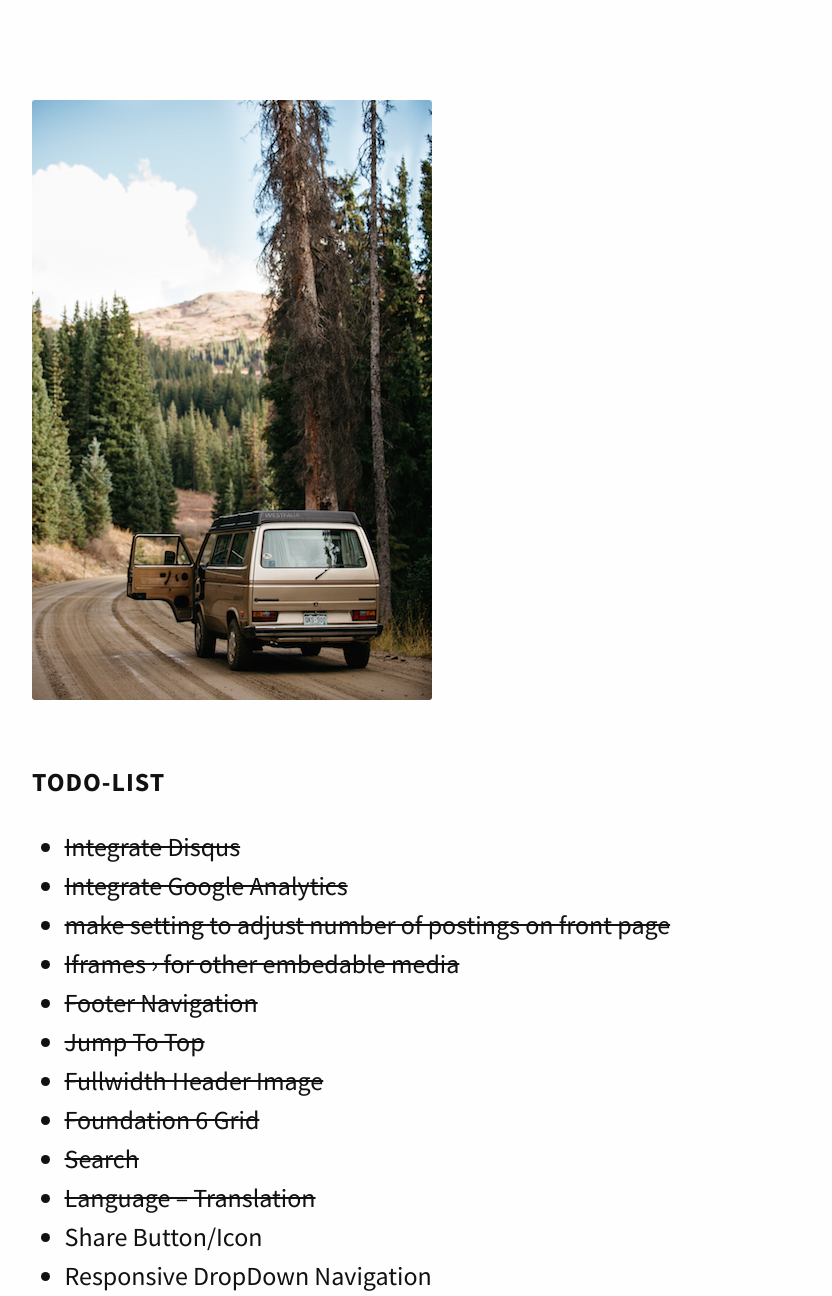
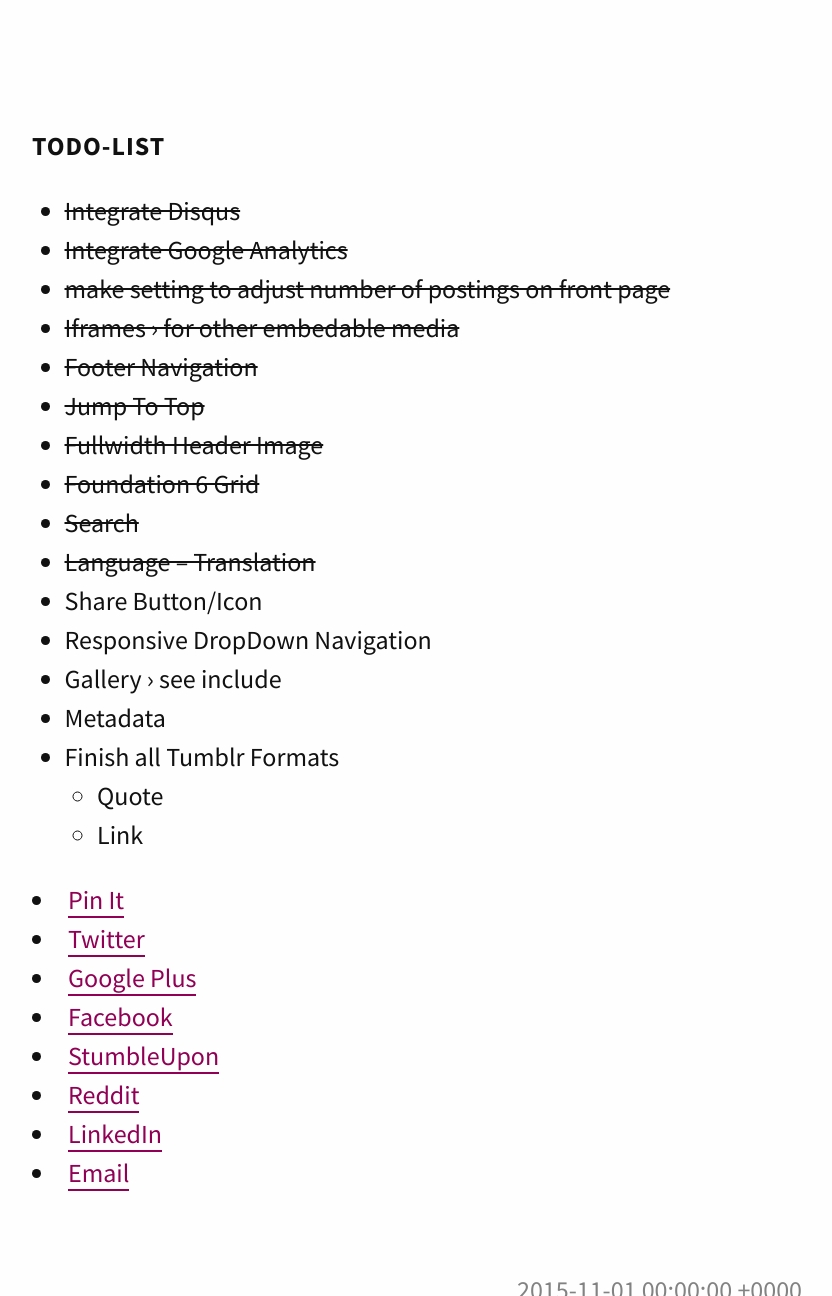
Before and after one commit to Phlow/simplicity, a Jekyll site: the page built from _posts/2015-11-01-todo.md, in a window 1280 px wide and 1400 px high, cut to the strip 104-1400 px from the top of the window. Shown: the whole strip, without its empty margins (223-1055 px from the left). Built offline with Jekyll 4.4.1, drawn with Linux system fonts in a browser that asks for light colours.

Commit message:
Simplified TypoSettings

```diff
--- a/_posts/2015-11-01-todo.md
+++ b/_posts/2015-11-01-todo.md
@@ -1,6 +1,5 @@
 ---
 title: "ToDo-List"
-image: death-to-stock-photography-wild-4.jpg
 ---
 * <s>Integrate Disqus</s>
 * <s>Integrate Google Analytics</s>
@@ -15,32 +14,25 @@
 * Share Button/Icon
 * Responsive DropDown Navigation
 * Gallery › see include
+* Metadata
 * Finish all Tumblr Formats
   * Quote
   * Link
 
 
-<a href="http://pinterest.com/pin/create/button/?url={{ site.url }}{{ site.baseurl }}{{ page.url }}&media={{ site.urlimg }}{{ page.image }}&description={{ page.content | truncatewords: 40 | strip_html }}" class="pin-it-button" count-layout="horizontal">Pin It</a>
-
-
+<li><a href="http://pinterest.com/pin/create/button/?url={{ site.url }}{{ site.baseurl }}{{ page.url }}&media={{ site.urlimg }}{{ page.image }}&description={{ page.content | truncatewords: 40 | strip_html }}" class="pin-it-button" count-layout="horizontal">Pin It</a></li>
 <!-- Twitter (url, text, @mention) -->
-<a href="http://twitter.com/share?url={{ site.url }}{{ site.baseurl }}{{ page.url }}&text=&raquo;{{ page.title }}&laquo;&via={{ site.socialmedia.twitter }}">Twitter</a>
-
+<li><a href="http://twitter.com/share?url={{ site.url }}{{ site.baseurl }}{{ page.url }}&text=&raquo;{{ page.title }}&laquo;&via={{ site.socialmedia.twitter }}">Twitter</a></li>
 <!-- Google Plus (url) -->
-<a href="https://plus.google.com/share?url={{ site.url }}{{ site.baseurl }}/{{ page.url }}">
-Google Plus</a>
-
+<li><a href="https://plus.google.com/share?url={{ site.url }}{{ site.baseurl }}/{{ page.url }}">
+Google Plus</a></li>
 <!-- Facebook (url) -->
-<a href="http://www.facebook.com/sharer/sharer.php?u={{ site.url }}{{ site.baseurl }}{{ page.url }}">Facebook</a>
-
+<li><a href="http://www.facebook.com/sharer/sharer.php?u={{ site.url }}{{ site.baseurl }}{{ page.url }}">Facebook</a></li>
 <!-- StumbleUpon (url, title) -->
-<a href="http://www.stumbleupon.com/submit?url={{ site.url }}{{ site.baseurl }}{{ page.url }}&title={{ page.title }}">StumbleUpon</a>
-
+<li><a href="http://www.stumbleupon.com/submit?url={{ site.url }}{{ site.baseurl }}{{ page.url }}&title={{ page.title }}">StumbleUpon</a></li>
 <!-- Reddit (url, title) -->
-<a href="http://reddit.com/submit?url={{ site.url }}{{ site.baseurl }}{{ page.url }}&title={{ page.title }}">Reddit</a>
-
+<li><a href="http://reddit.com/submit?url={{ site.url }}{{ site.baseurl }}{{ page.url }}&title={{ page.title }}">Reddit</a></li>
 <!-- LinkedIn (url, title, summary, source url) -->
-<a href="http://www.linkedin.com/shareArticle?url={{ site.url }}{{ site.baseurl }}/{{ page.url }}&title={{ page.title }}&summary={{ content }}&source={{ site.url }}{{ site.baseurl }}/{{ page.url }}">LinkedIn</a>
-
+<li><a href="http://www.linkedin.com/shareArticle?url={{ site.url }}{{ site.baseurl }}/{{ page.url }}&title={{ page.title }}&summary={{ content }}&source={{ site.url }}{{ site.baseurl }}/{{ page.url }}">LinkedIn</a></li>
 <!-- Email (subject, body) -->
-<a href="mailto:?subject={{ page.title }}&body={{ content }}">Email</a>
+<li><a href="mailto:?subject={{ page.title }}&body={{ content }}">Email</a></li>
--- a/_sass/04_typography/_00_typography_settings.scss
+++ b/_sass/04_typography/_00_typography_settings.scss
@@ -1,42 +1,25 @@
-// Alternative Fonts
-//
-// Titillium Web
-// @import url(https://fonts.googleapis.com/css?family=Titillium+Web:400,400italic,700,700italic);
-// Roboto
-// @import url(https://fonts.googleapis.com/css?family=Roboto:400,400italic,700,700italic);
-// Roboto Mono
-// @import url(https://fonts.googleapis.com/css?family=Roboto+Mono:400,700);
-// Roboto Slab
-// @import url(https://fonts.googleapis.com/css?family=Roboto+Slab:400,700);
-// Source Sans Pro
-@import url(https://fonts.googleapis.com/css?family=Source+Sans+Pro:400,400italic,700,700italic);
-// Source Code Pro
-@import url(https://fonts.googleapis.com/css?family=Source+Code+Pro);
-// Merriweather
-// @import url(https://fonts.googleapis.com/css?family=Merriweather:400,400italic,700,700italic);
-// Arvo
-// @import url(https://fonts.googleapis.com/css?family=Arvo:400,400italic,700,700italic);
-// Gentium Basic
-// @import url(https://fonts.googleapis.com/css?family=Gentium+Basic:400,400italic,700,700italic);
-// Fira Sans
-// @import url(https://fonts.googleapis.com/css?family=Fira+Sans:400,400italic,700,700italic);
-// Fira Mono
-// @import url(https://fonts.googleapis.com/css?family=Fira+Mono:400,700);
-
 /* Variables
 ------------------------------------------------------------------- */
+
+
+/* Alternative Fonts */
+
+@import url(https://fonts.googleapis.com/css?family=Source+Code+Pro|Source+Sans+Pro:400,400italic,700,700italic);
+// @import url(https://fonts.googleapis.com/css?family=Titillium+Web:400,400italic,700,700italic);
+// @import url(https://fonts.googleapis.com/css?family=Roboto:400,400italic,700,700italic|Roboto+Mono);
+// @import url(https://fonts.googleapis.com/css?family=Merriweather:400,400italic,700,700italic);
+// @import url(https://fonts.googleapis.com/css?family=Arvo:400,400italic,700,700italic);
+// @import url(https://fonts.googleapis.com/css?family=Gentium+Basic:400,400italic,700,700italic);
+// @import url(https://fonts.googleapis.com/css?family=Fira+Sans:400,400italic,700,700italic|Fira+Mono);
+
 
 /* Font Families */
 
 $font-family-serif:         Georgia, "Times New Roman", serif;
-
 $font-family-sans-serif:    "Source Sans Pro", "Neue Helvetica", Arial, serif;
-
-$base-font-family:          $font-family-sans-serif;
-
+$base-font-family:          "Source Sans Pro", "Neue Helvetica", Arial, serif;
 $font-family-monospace:     "Source Code Pro", "Courier New", Monaco, monospace;
-
-$header-font-family:        $font-family-sans-serif;
+$header-font-family:        "Source Sans Pro", "Neue Helvetica", Arial, serif;
 
 
 
@@ -78,8 +61,11 @@
     -webkit-text-size-adjust: 100%;
     // http://blog.typekit.com/2014/02/05/kerning-on-the-web/
     text-rendering: optimizeLegibility;
-    font-feature-settings: "kern";
-    -webkit-font-feature-settings: "kern";
-    -moz-font-feature-settings: "kern";
-    -moz-font-feature-settings: "kern=1";
+    // http://practice.typekit.com/lesson/caring-about-opentype-features/
+    font-kerning: normal;
+    font-variant-ligatures: common-ligatures, contextual;
+    -moz-font-feature-settings: "kern", "liga", "clig", "calt";
+    -ms-font-feature-settings: "kern", "liga", "clig", "alt";
+    -webkit-font-feature-settings: "kern", "liga", "clig", "calt";
+    font-feature-settings: "kern", "liga", "clig", "calt";
 }
```
